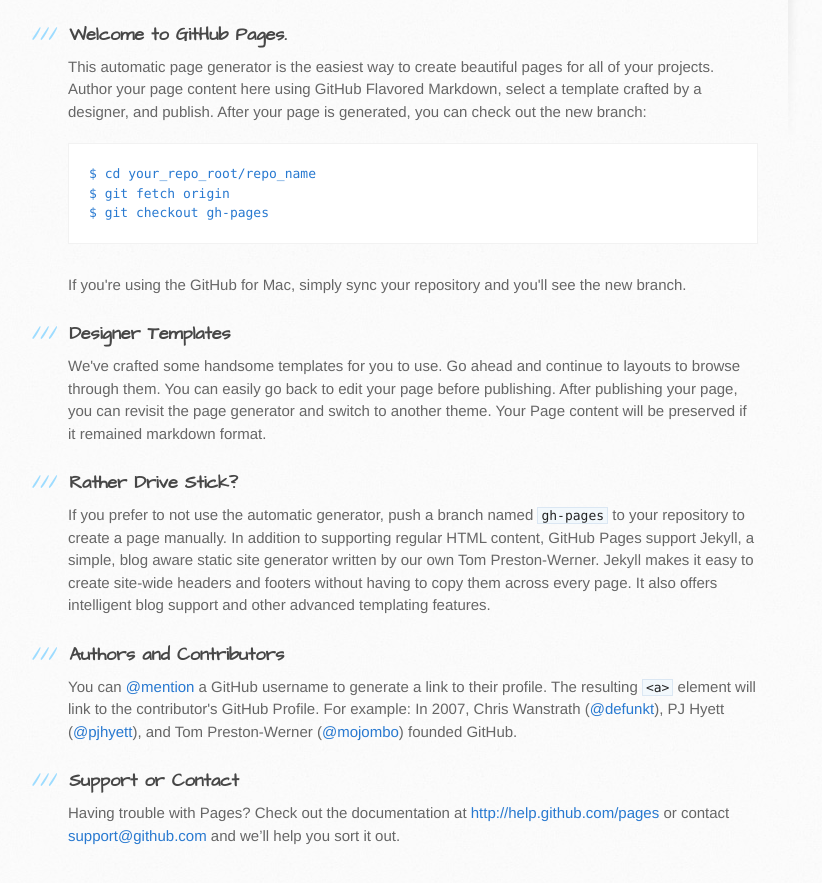
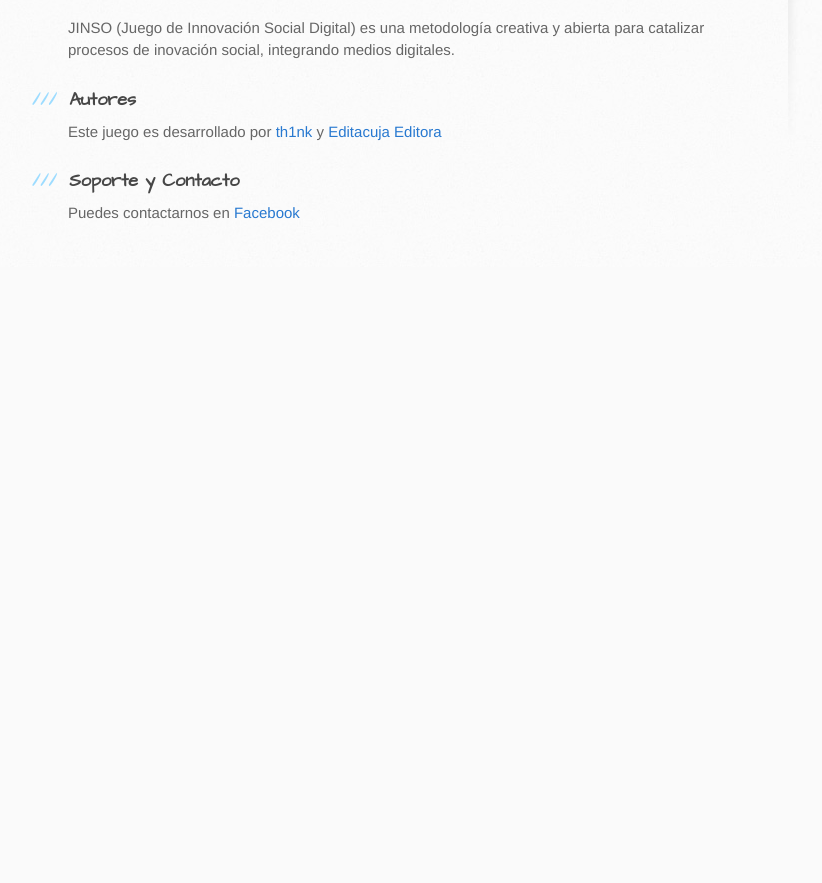
Before and after one commit to J-INSO/JINSO, a plain HTML site: page index.html in a window 1280 px wide. Shown: the part 601-1484 px from the top of the page, without its empty margins (102-924 px from the left). After the commit the page ends 868 px from the top, so only its background shows below. Drawn offline with Linux system fonts and the light colour scheme.

```diff
--- a/index.html
+++ b/index.html
@@ -33,37 +33,17 @@
 
 <p><img src="https://scontent-a-lga.xx.fbcdn.net/hphotos-xap1/t1.0-9/10154894_268875043311677_1439138182913929440_n.png" alt=""></p>
 
-<h3>
-<a name="welcome-to-github-pages" class="anchor" href="#welcome-to-github-pages"><span class="octicon octicon-link"></span></a>Welcome to GitHub Pages.</h3>
-
-<p>This automatic page generator is the easiest way to create beautiful pages for all of your projects. Author your page content here using GitHub Flavored Markdown, select a template crafted by a designer, and publish. After your page is generated, you can check out the new branch:</p>
-
-<pre><code>$ cd your_repo_root/repo_name
-$ git fetch origin
-$ git checkout gh-pages
-</code></pre>
-
-<p>If you're using the GitHub for Mac, simply sync your repository and you'll see the new branch.</p>
+<p>JINSO (Juego de Innovación Social Digital) es una metodología creativa y abierta para catalizar procesos de inovación social, integrando medios digitales.</p>
 
 <h3>
-<a name="designer-templates" class="anchor" href="#designer-templates"><span class="octicon octicon-link"></span></a>Designer Templates</h3>
+<a name="autores" class="anchor" href="#autores"><span class="octicon octicon-link"></span></a>Autores</h3>
 
-<p>We've crafted some handsome templates for you to use. Go ahead and continue to layouts to browse through them. You can easily go back to edit your page before publishing. After publishing your page, you can revisit the page generator and switch to another theme. Your Page content will be preserved if it remained markdown format.</p>
+<p>Este juego es desarrollado por <a href="www.th1nk.co">th1nk</a> y <a href="www.editacuja.com.br">Editacuja Editora</a></p>
 
 <h3>
-<a name="rather-drive-stick" class="anchor" href="#rather-drive-stick"><span class="octicon octicon-link"></span></a>Rather Drive Stick?</h3>
+<a name="soporte-y-contacto" class="anchor" href="#soporte-y-contacto"><span class="octicon octicon-link"></span></a>Soporte y Contacto</h3>
 
-<p>If you prefer to not use the automatic generator, push a branch named <code>gh-pages</code> to your repository to create a page manually. In addition to supporting regular HTML content, GitHub Pages support Jekyll, a simple, blog aware static site generator written by our own Tom Preston-Werner. Jekyll makes it easy to create site-wide headers and footers without having to copy them across every page. It also offers intelligent blog support and other advanced templating features.</p>
-
-<h3>
-<a name="authors-and-contributors" class="anchor" href="#authors-and-contributors"><span class="octicon octicon-link"></span></a>Authors and Contributors</h3>
-
-<p>You can <a href="https://github.com/blog/821" class="user-mention">@mention</a> a GitHub username to generate a link to their profile. The resulting <code>&lt;a&gt;</code> element will link to the contributor's GitHub Profile. For example: In 2007, Chris Wanstrath (<a href="https://github.com/defunkt" class="user-mention">@defunkt</a>), PJ Hyett (<a href="https://github.com/pjhyett" class="user-mention">@pjhyett</a>), and Tom Preston-Werner (<a href="https://github.com/mojombo" class="user-mention">@mojombo</a>) founded GitHub.</p>
-
-<h3>
-<a name="support-or-contact" class="anchor" href="#support-or-contact"><span class="octicon octicon-link"></span></a>Support or Contact</h3>
-
-<p>Having trouble with Pages? Check out the documentation at <a href="http://help.github.com/pages">http://help.github.com/pages</a> or contact <a href="mailto:support@github.com">support@github.com</a> and we’ll help you sort it out.</p>
+<p>Puedes contactarnos en <a href="https://www.facebook.com/JINSOdigital/">Facebook</a></p>
         </section>
 
         <aside id="sidebar">
```
Also changed, not shown: params.json (+1 -1 lines).
